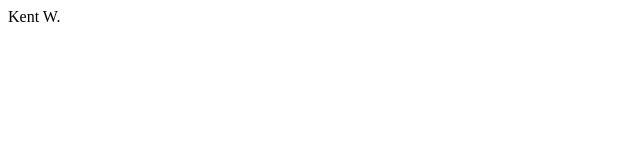
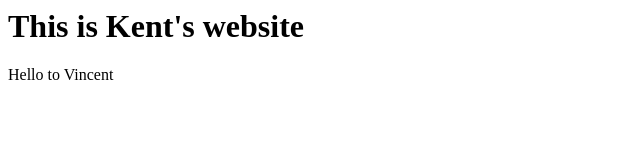
Before and after one commit to Hum4n01d/website, a plain HTML site: page index.html in a window 1280 px wide. Shown: the whole page, without its empty margins (0-640 px from the left). Drawn offline with Linux system fonts and the light colour scheme.

Commit message:
Update index.html

```diff
--- a/index.html
+++ b/index.html
@@ -1 +1,3 @@
-<p>Kent W.</p>
+<h1>This is Kent's website</h1>
+
+<p>Hello to Vincent</p>
```
